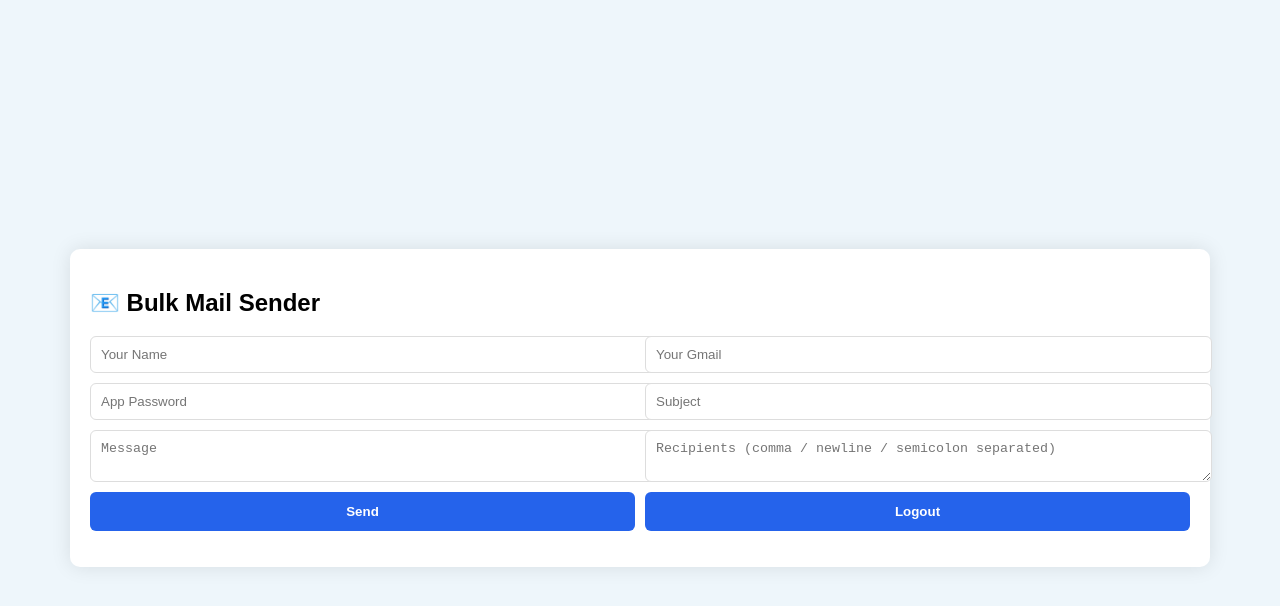
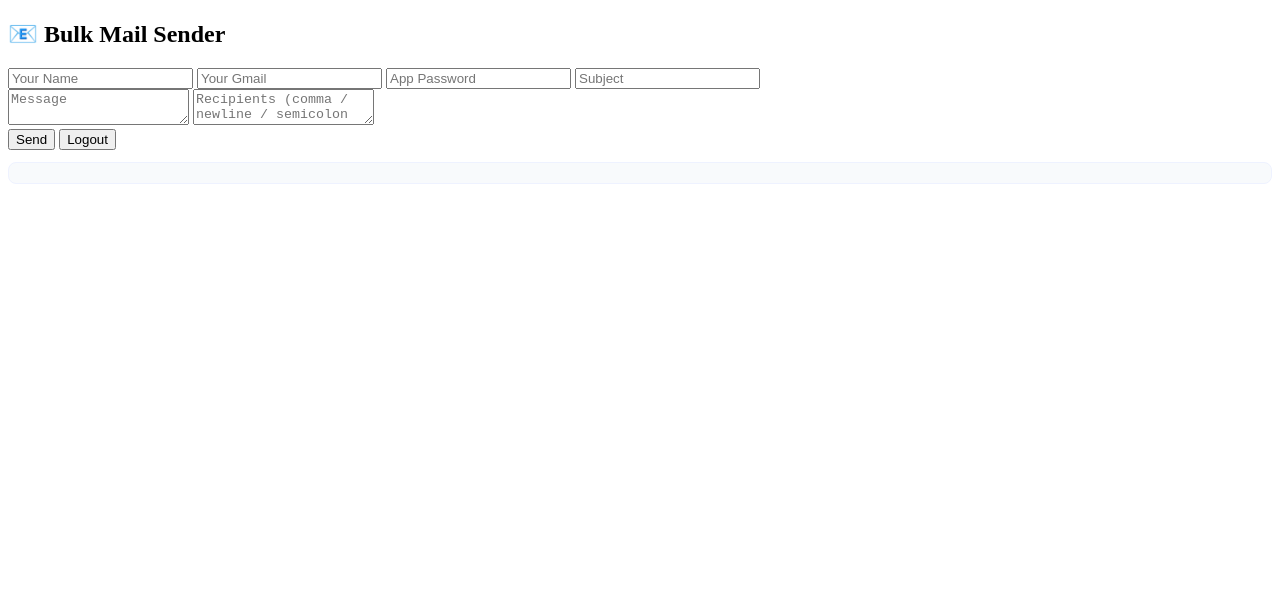
Before and after one commit to pradeeprajput95751-lang/pradeep, a website: page public/launcher.html in a window 1280 px wide. Drawn offline with Linux system fonts and the light colour scheme.

Commit message:
Update style.css

```diff
--- a/public/style.css
+++ b/public/style.css
@@ -1,76 +1,21 @@
-body {
-  font-family: Arial, sans-serif;
-  background: #eef6fb;
-  display: flex;
-  justify-content: center;
-  align-items: center;
-  min-height: 100vh;
+/* add these at end of your style.css or replace summary/failed-list rules */
+.summary {
+  margin-top: 12px;
+  background: #f8fafc;
+  border: 1px solid #eef2ff;
+  padding: 10px;
+  border-radius: 8px;
+  color: #0f172a;
+  font-weight: 600;
 }
-.card {
-  background: white;
-  border-radius: 10px;
-  box-shadow: 0 0 20px rgba(0, 0, 0, 0.1);
-  padding: 20px;
-  width: 95%;
-  max-width: 1100px;
+
+.failed-list {
+  margin-top: 8px;
+  padding-left: 18px;
+  color: #7f1d1d;
 }
-.center {
-  max-width: 400px;
-  text-align: center;
+
+.failed-list li {
+  margin-top: 6px;
+  font-size: 14px;
 }
-.grid {
-  display: grid;
-  grid-template-columns: 1fr 1fr;
-  gap: 10px;
-  margin-top: 10px;
-}
-.grid2 {
-  display: grid;
-  grid-template-columns: 1fr 1fr;
-  gap: 10px;
-  margin-top: 10px;
-}
-input,
-textarea {
-  width: 100%;
-  padding: 10px;
-  border: 1px solid #ddd;
-  border-radius: 6px;
-}
-.buttons {
-  margin-top: 10px;
-  display: flex;
-  gap: 10px;
-}
-button {
-  flex: 1;
-  padding: 12px;
-  border: none;
-  border-radius: 6px;
-  background: #2563eb;
-  color: white;
-  cursor: pointer;
-  font-weight: bold;
-}
-pre {
-  background: #f8fafc;
-  padding: 10px;
-  border-radius: 6px;
-  margin-top: 10px;
-  height: 120px;
-  overflow: auto;
-}
-.toast {
-  position: fixed;
-  top: 20px;
-  left: 50%;
-  transform: translateX(-50%);
-  background: #16a34a;
-  color: #fff;
-  padding: 10px 20px;
-  border-radius: 6px;
-  display: none;
-}
-.toast.show {
-  display: block;
-}
```
